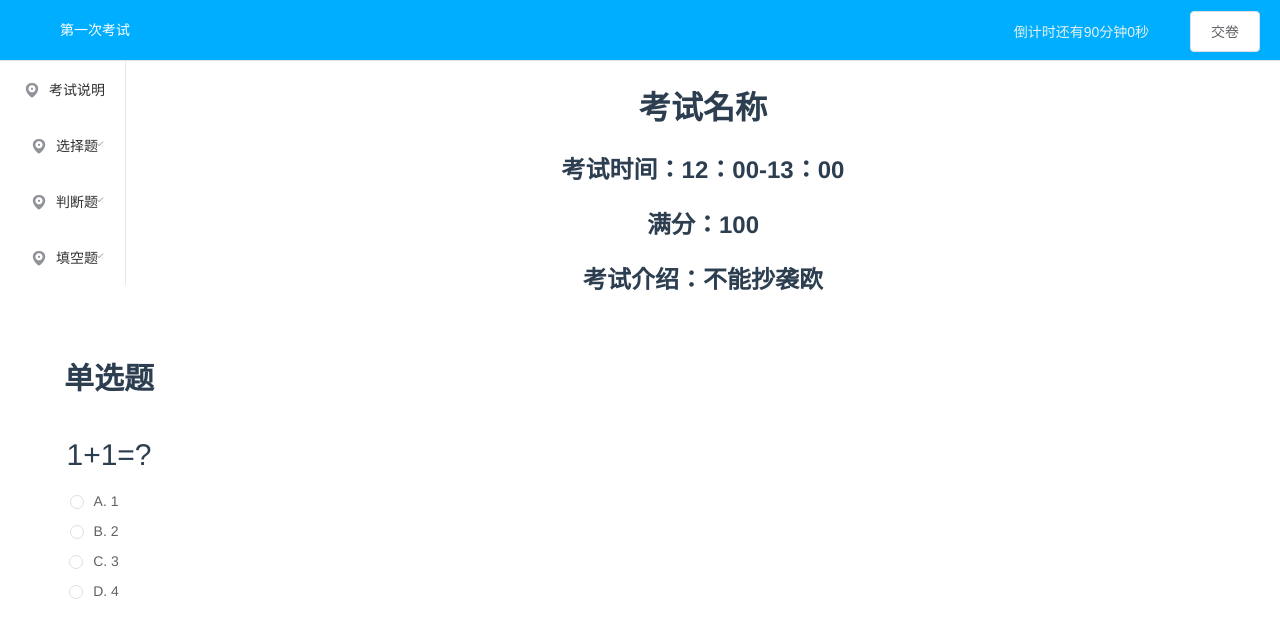
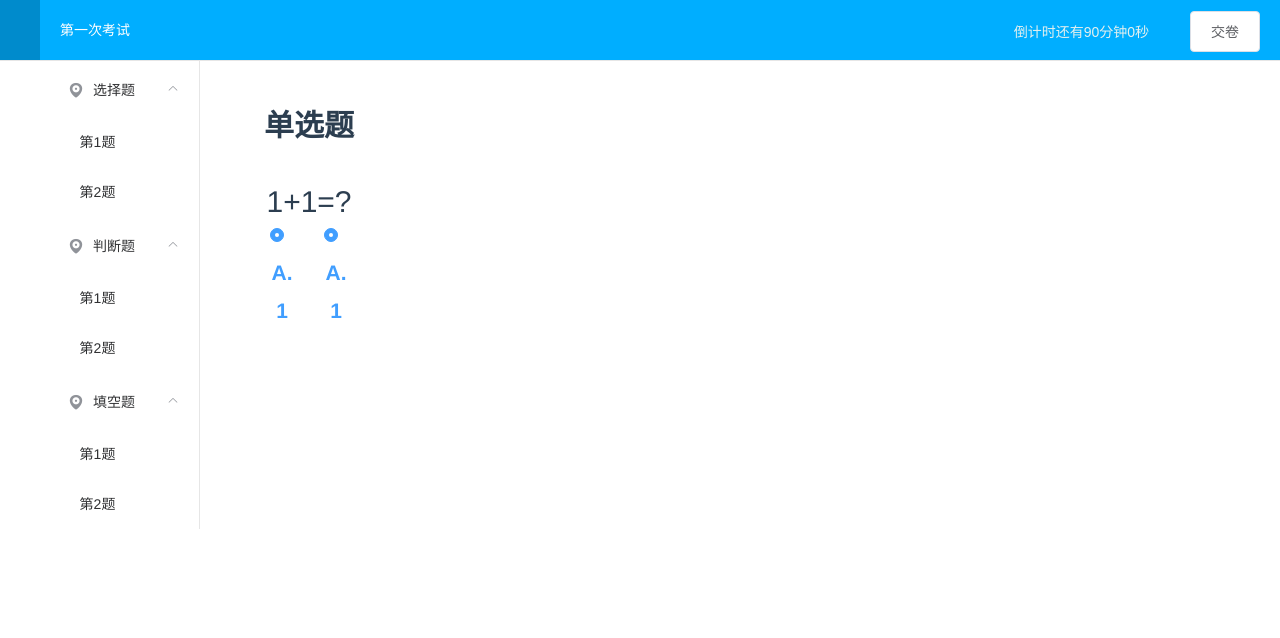
Before and after one commit to Hx76/exam, a Vue app in the folder onlineexam-ui-student/: page /exam in a window 1280 px wide. Shown: the top 638 px of the page. Built offline with nearby package versions, Linux system fonts and the light colour scheme.

Commit message:
添加描述

```diff
--- a/onlineexam-ui-student/src/views/Exam.vue
+++ b/onlineexam-ui-student/src/views/Exam.vue
@@ -1,7 +1,6 @@
 <template>
   <div>
     <el-menu
-        :default-active="activeIndex2"
         class="el-menu-demo"
         mode="horizontal"
         @select="handleSelect"
@@ -17,73 +16,51 @@
         <el-button type="text" style="color: #e4f0ef">倒计时还有90分钟0秒</el-button>
       </el-menu-item>
     </el-menu>
-    <el-menu
-        default-active="1"
-        class="el-menu-vertical-demo"
-        @open="handleOpen"
-        @close="handleClose"
-        style="float: left">
+    <el-container style="border: 0px solid #eee">
+      <el-aside width="200px" style="background-color: rgb(238, 241, 246)">
+        <el-menu router :default-openeds="['1','2','3']">
           <el-submenu index="1">
             <template slot="title">
               <i class="el-icon-location"></i>
-          <span>考试说明</span>
+              <span>选择题</span>
             </template>
+            <el-menu-item v-for="(item2,index1) in this.selectionQuestionNumber" @onclick="test()">
+              第{{item2.id}}题
+            </el-menu-item>
           </el-submenu>
           <el-submenu index="2">
             <template slot="title">
               <i class="el-icon-location"></i>
-          <span>选择题</span>
+              <span>判断题</span>
             </template>
-        <el-menu-item-group>
-          <el-menu-item index="1-1">题目1</el-menu-item>
-          <el-menu-item index="1-2">题目2</el-menu-item>
-          <el-menu-item index="1-3">题目3</el-menu-item>
-        </el-menu-item-group>
+            <el-menu-item v-for="(item2,index2) in this.judgeQuestionNumber">
+              第{{item2.id}}题
+            </el-menu-item>
           </el-submenu>
           <el-submenu index="3">
             <template slot="title">
               <i class="el-icon-location"></i>
-          <span>判断题</span>
-        </template>
-        <el-menu-item-group>
-          <el-menu-item index="1-1">题目1</el-menu-item>
-          <el-menu-item index="1-2">题目2</el-menu-item>
-          <el-menu-item index="1-3">题目3</el-menu-item>
-        </el-menu-item-group>
-      </el-submenu>
-      <el-submenu index="4">
-        <template slot="title">
-          <i class="el-icon-location"></i>
               <span>填空题</span>
             </template>
-        <el-menu-item-group>
-          <el-menu-item index="1-1">题目1</el-menu-item>
-          <el-menu-item index="1-2">题目2</el-menu-item>
-          <el-menu-item index="1-3">题目3</el-menu-item>
-        </el-menu-item-group>
+            <el-menu-item v-for="(item2,index3) in this.fillingQuestionNumber">
+              第{{item2.id}}题
+            </el-menu-item>
           </el-submenu>
         </el-menu>
-    <div>
-      <h1>考试名称</h1>
-      <h2>考试时间：12：00-13：00</h2>
-      <h2>满分：100</h2>
-      <h2>考试介绍：不能抄袭欧</h2>
-    </div>
-    <div style="float: left;margin-left: 5%;font-size: 30px">
+      </el-aside>
+      <div style="float: left;margin-left: 5%;font-size: 30px" >
         <h4>单选题</h4>
         <label>1+1=?</label>
         <br>
         <el-radio-group style="margin-top: 10%;font-size: 30px">
-        <el-radio :label="3">A. 1</el-radio>
+          <el-radio v-for="(item2,index1) in this.selectionQuestionNumber">
+            <h2>A.</h2>
+            <h2>1</h2>
             <br>
-        <el-radio :label="6">B. 2</el-radio>
-        <br>
-        <el-radio :label="9">C. 3</el-radio>
-        <br>
-        <el-radio :label="9">D. 4</el-radio>
-        <br>
+          </el-radio>
         </el-radio-group>
       </div>
+      </el-container>
   </div>
 </template>
 
@@ -97,15 +74,24 @@ export default {
   data() {
     return {
       exam_id: 0,
+      flug: 'none',
       description: '这是考试，',
-      selectionQuestionNumber: 1,
-      judgeQuestionNumber: 1,
-      fillingQuestionNumber: 1,
+      selectionQuestionNumber: [
+        {id: 1},
+        {id: 2}],
+      judgeQuestionNumber: [
+        {id: 1},
+        {id: 2}],
+      fillingQuestionNumber: [
+        {id: 1},
+        {id: 2}],
       desc: '距离考试开始还有10：'
     };
   },
   methods:{
+    test(){
 
+    }
   }
 }
 </script>
```
Lines whose indentation alone changed are shown as unchanged.
